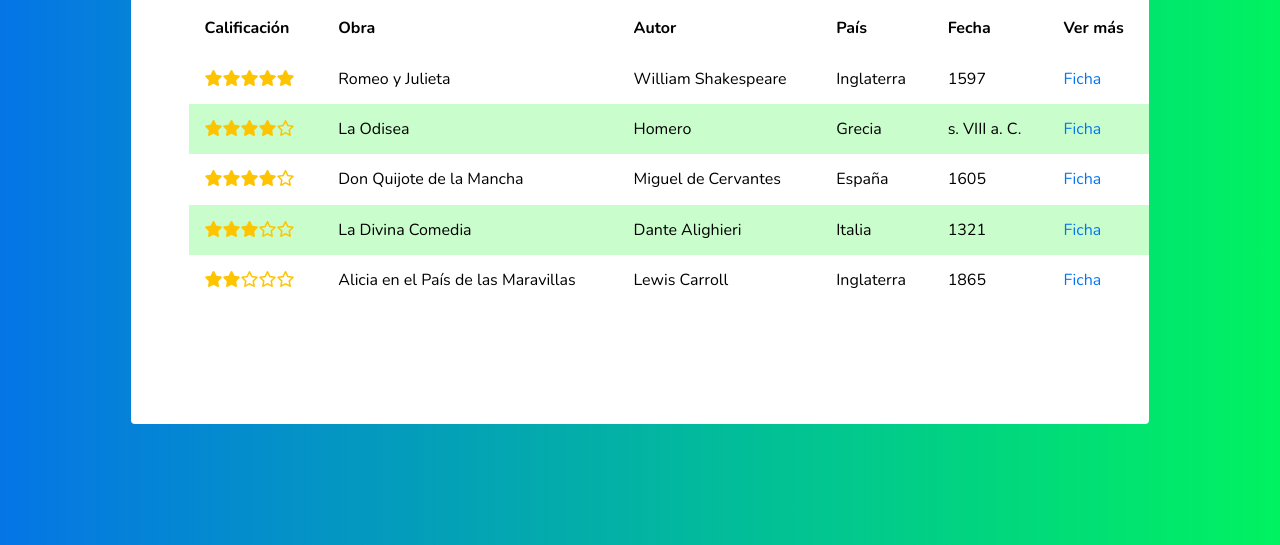
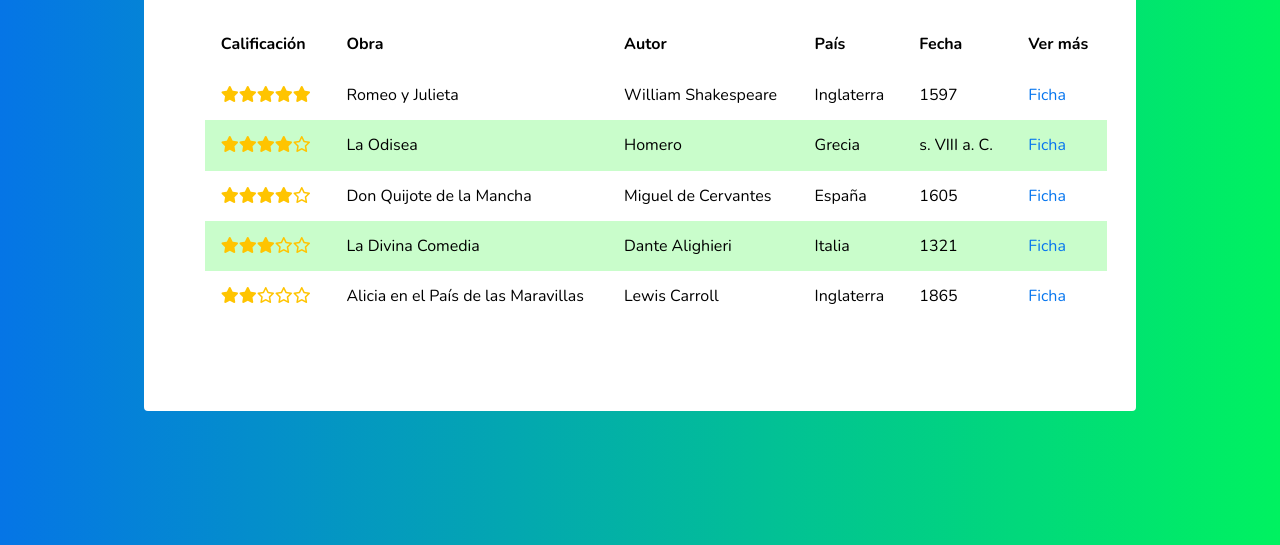
Before and after one commit to margamad/boletines, a plain HTML site: page index.html in a window 1280 px wide. Shown: the part 255-800 px from the top of the page. Drawn offline with nearby package versions, Linux system fonts and the light colour scheme.

Commit message:
Update main.css

```diff
--- a/assets/css/main.css
+++ b/assets/css/main.css
@@ -154,7 +154,7 @@ a:hover{
       color:black;
       font-weight: 400;
       }
-    .content{
+    .table{
       padding: 1.8em;
     }
 
```
